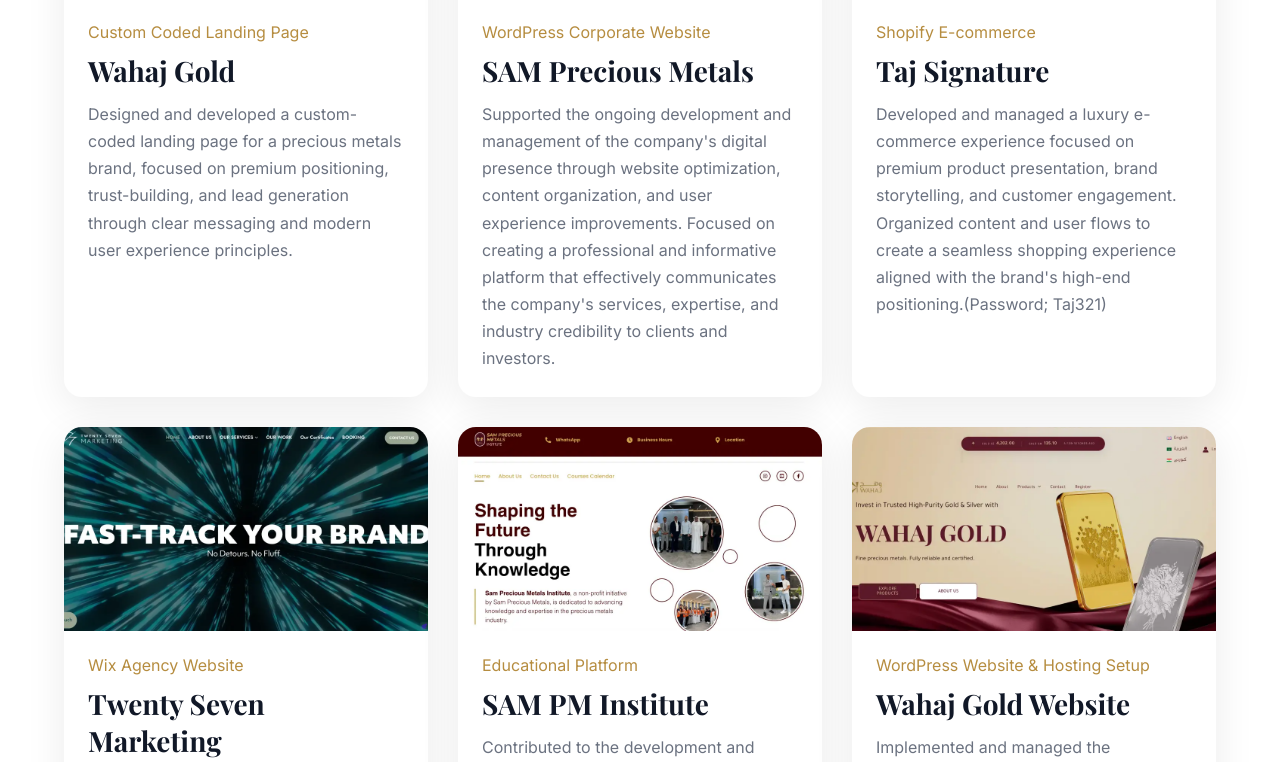
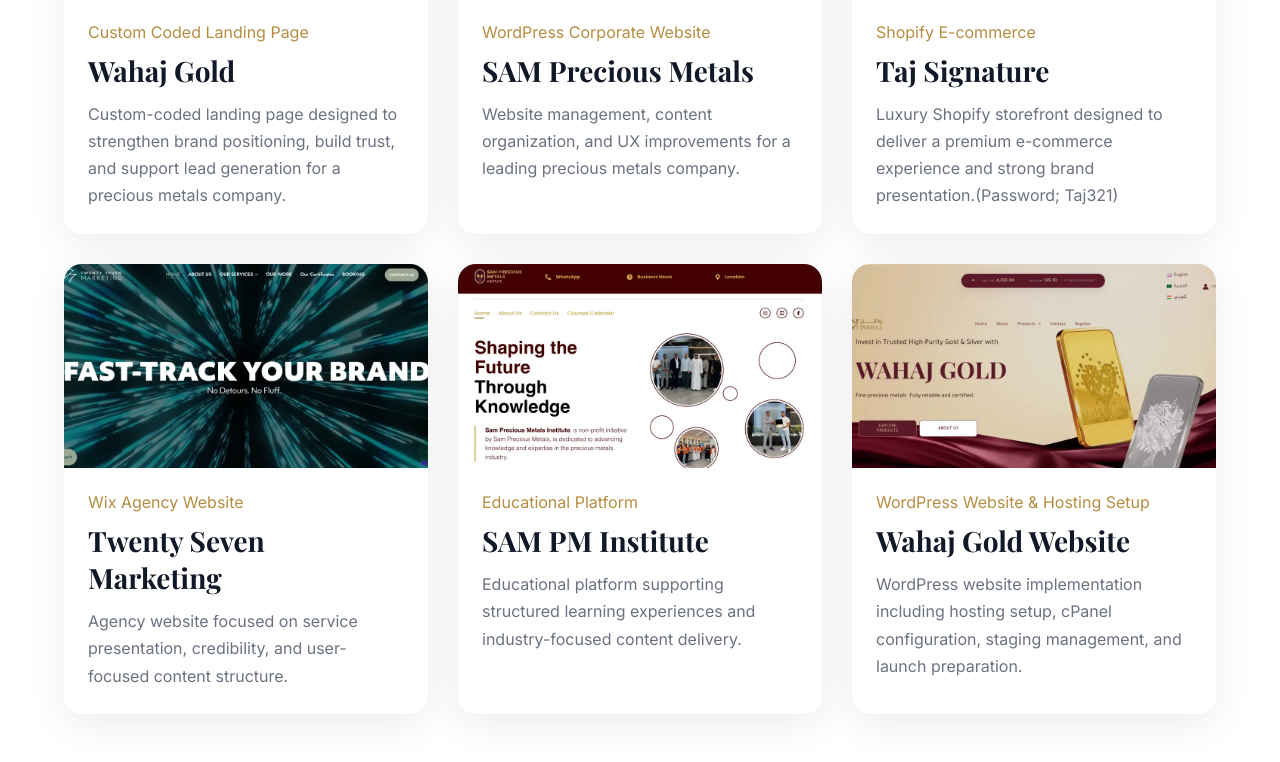
Before and after one commit to ShahrzadRasekh/Portfolio-Shahrzad-2026, a React (Vite) app: page / in a window 1280 px wide. Shown: the part 2598-3360 px from the top of the page. Built offline with nearby package versions, Linux system fonts and the light colour scheme.

Commit message:
changes5

```diff
--- a/src/components/Projects.jsx
+++ b/src/components/Projects.jsx
@@ -7,7 +7,7 @@
       "/images/wahajgold1.webp" ,
       link: "https://wahajgold.com",
       description:
-        "Designed and developed a custom-coded landing page for a precious metals brand, focused on premium positioning, trust-building, and lead generation through clear messaging and modern user experience principles.",
+        "Custom-coded landing page designed to strengthen brand positioning, build trust, and support lead generation for a precious metals company.",
     },
 
     {
@@ -17,7 +17,7 @@
         "/images/sam1.webp",
       link: "https://sampreciousmetals.com",
       description:
-        "Supported the ongoing development and management of the company's digital presence through website optimization, content organization, and user experience improvements. Focused on creating a professional and informative platform that effectively communicates the company's services, expertise, and industry credibility to clients and investors.",
+        "Website management, content organization, and UX improvements for a leading precious metals company.",
     },
 
     {
@@ -27,7 +27,7 @@
       "/images/taj3.webp",
       link: "https://tajsignature.com",
       description:
-        "Developed and managed a luxury e-commerce experience focused on premium product presentation, brand storytelling, and customer engagement. Organized content and user flows to create a seamless shopping experience aligned with the brand's high-end positioning.(Password; Taj321)",
+        "Luxury Shopify storefront designed to deliver a premium e-commerce experience and strong brand presentation.(Password; Taj321)",
     },
 
     {
@@ -37,7 +37,7 @@
         "/images/twentyseven2.webp",
       link: "https://www.twenty-sevenmarketing.com",
       description:
-        "Designed and managed the agency's website to clearly communicate services, expertise, and brand positioning. Structured content and user journeys to help potential clients understand the agency's capabilities while maintaining a professional and engaging digital experience.",
+        "Agency website focused on service presentation, credibility, and user-focused content structure.",
     },
 
     {
@@ -47,7 +47,7 @@
         "/images/saminst1.webp",
       link: "https://sampm.institute",
       description:
-        "Contributed to the development and management of an educational platform focused on precious metals and industry knowledge. Organized content structure and user experience to make learning resources accessible, engaging, and easy to navigate for professionals and learners alike.",
+        "Educational platform supporting structured learning experiences and industry-focused content delivery.",
     },
 
     {
@@ -56,7 +56,7 @@
       image: "/images/wahajstaging.webp",
       link: "https://staging.wahajgold.com",
       description:
-        "Implemented and managed the WordPress website, including hosting setup, cPanel configuration, staging environment management, content organization, and launch preparation to support future business growth.",
+        "WordPress website implementation including hosting setup, cPanel configuration, staging management, and launch preparation.",
     },
   ];
 
```
